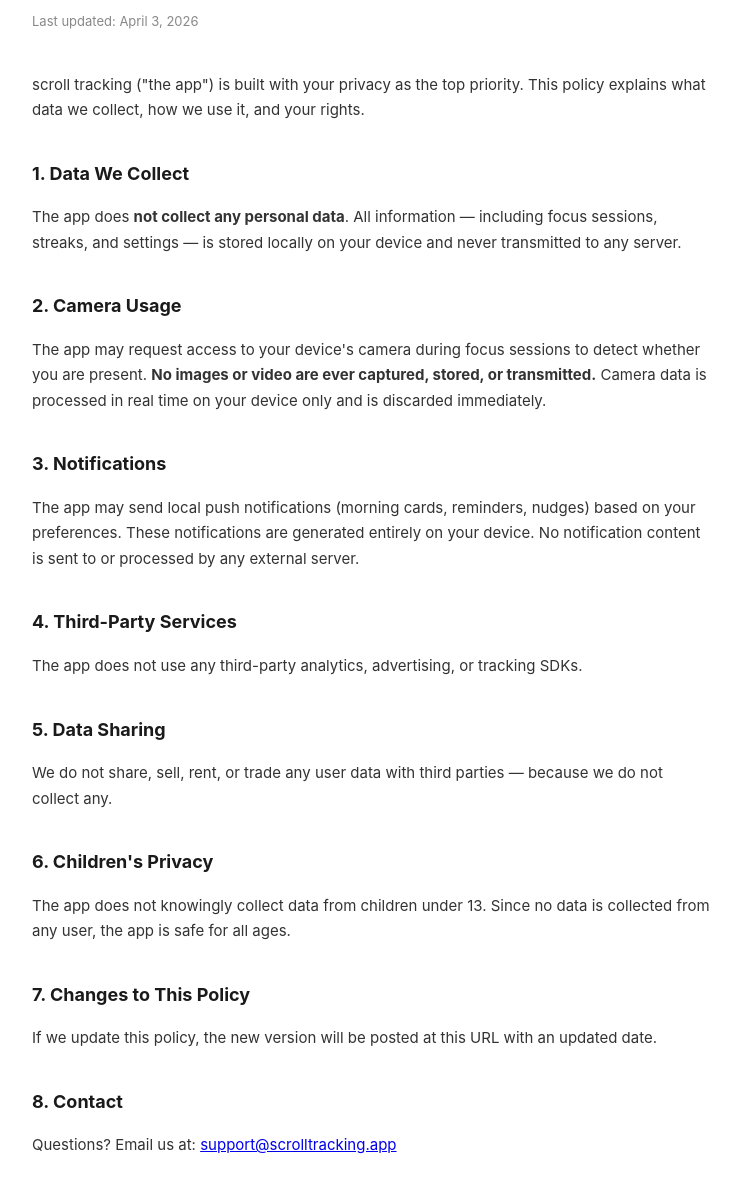
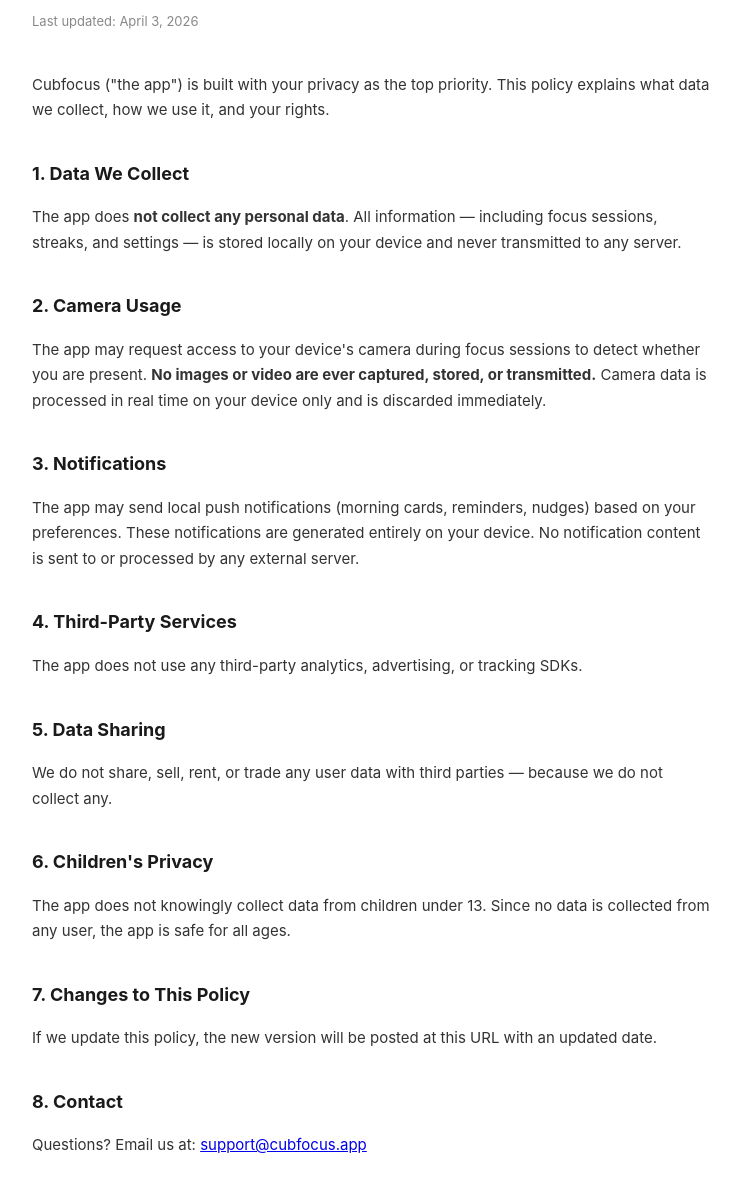
Before and after one commit to duclvq/cubfocus-site, a plain HTML site: page privacy-policy.html in a window 1280 px wide. Shown: the part 111-1300 px from the top of the page, without its empty margins (268-1008 px from the left). Drawn offline with Linux system fonts and the light colour scheme.

Commit message:
Rename app to Cubfocus in privacy policy

```diff
--- a/privacy-policy.html
+++ b/privacy-policy.html
@@ -3,7 +3,7 @@
 <head>
   <meta charset="UTF-8" />
   <meta name="viewport" content="width=device-width, initial-scale=1.0" />
-  <title>Privacy Policy – scroll tracking</title>
+  <title>Privacy Policy – Cubfocus</title>
   <style>
     body { font-family: -apple-system, sans-serif; max-width: 680px; margin: 60px auto; padding: 0 24px; color: #1a1a1a; line-height: 1.7; }
     h1 { font-size: 28px; margin-bottom: 4px; }
@@ -16,7 +16,7 @@
   <h1>Privacy Policy</h1>
   <p class="updated">Last updated: April 3, 2026</p>
 
-  <p>scroll tracking ("the app") is built with your privacy as the top priority. This policy explains what data we collect, how we use it, and your rights.</p>
+  <p>Cubfocus ("the app") is built with your privacy as the top priority. This policy explains what data we collect, how we use it, and your rights.</p>
 
   <h2>1. Data We Collect</h2>
   <p>The app does <strong>not collect any personal data</strong>. All information — including focus sessions, streaks, and settings — is stored locally on your device and never transmitted to any server.</p>
@@ -40,6 +40,6 @@
   <p>If we update this policy, the new version will be posted at this URL with an updated date.</p>
 
   <h2>8. Contact</h2>
-  <p>Questions? Email us at: <a href="mailto:support@scrolltracking.app">support@scrolltracking.app</a></p>
+  <p>Questions? Email us at: <a href="mailto:support@cubfocus.app">support@cubfocus.app</a></p>
 </body>
 </html>
```
